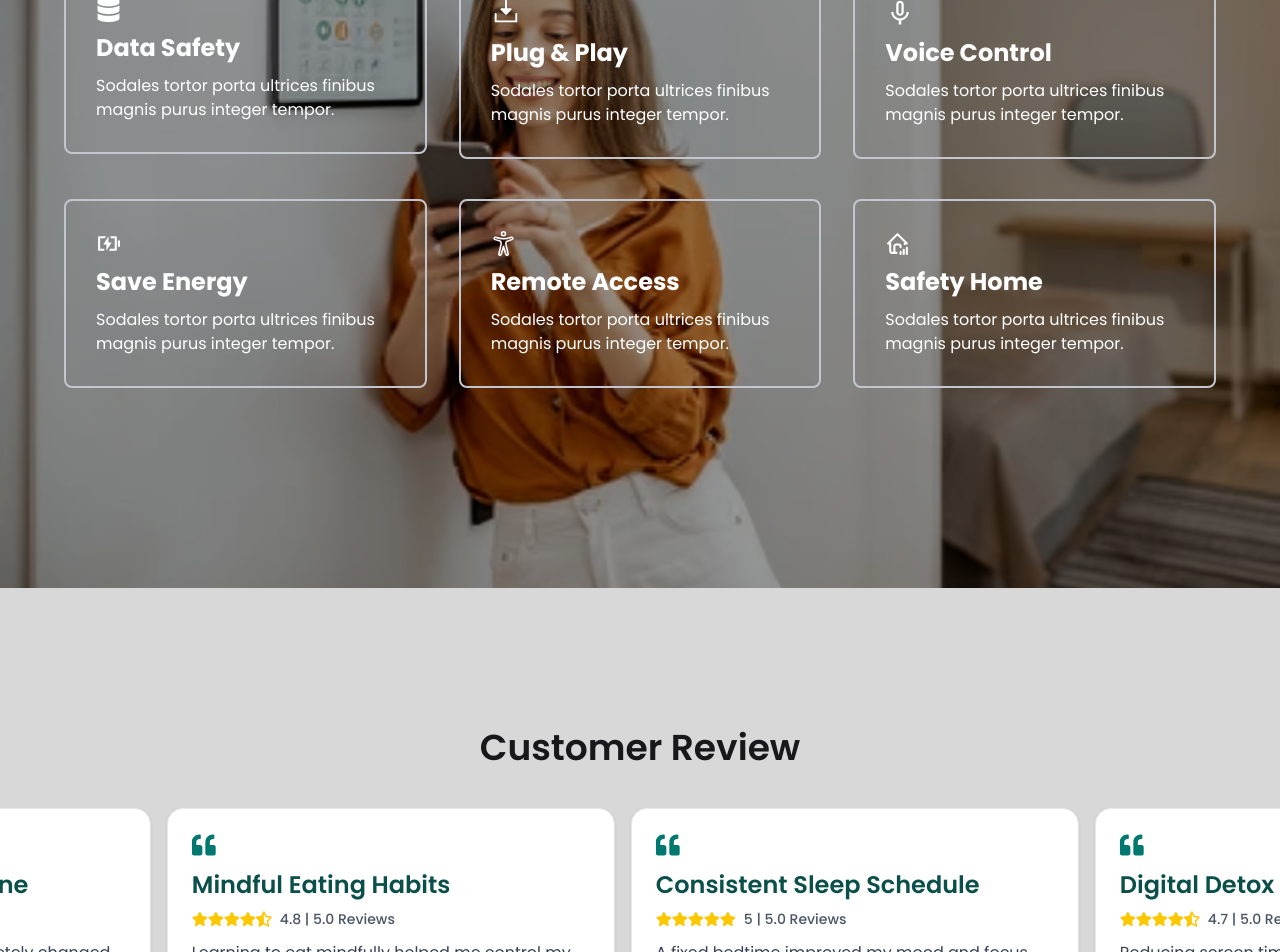
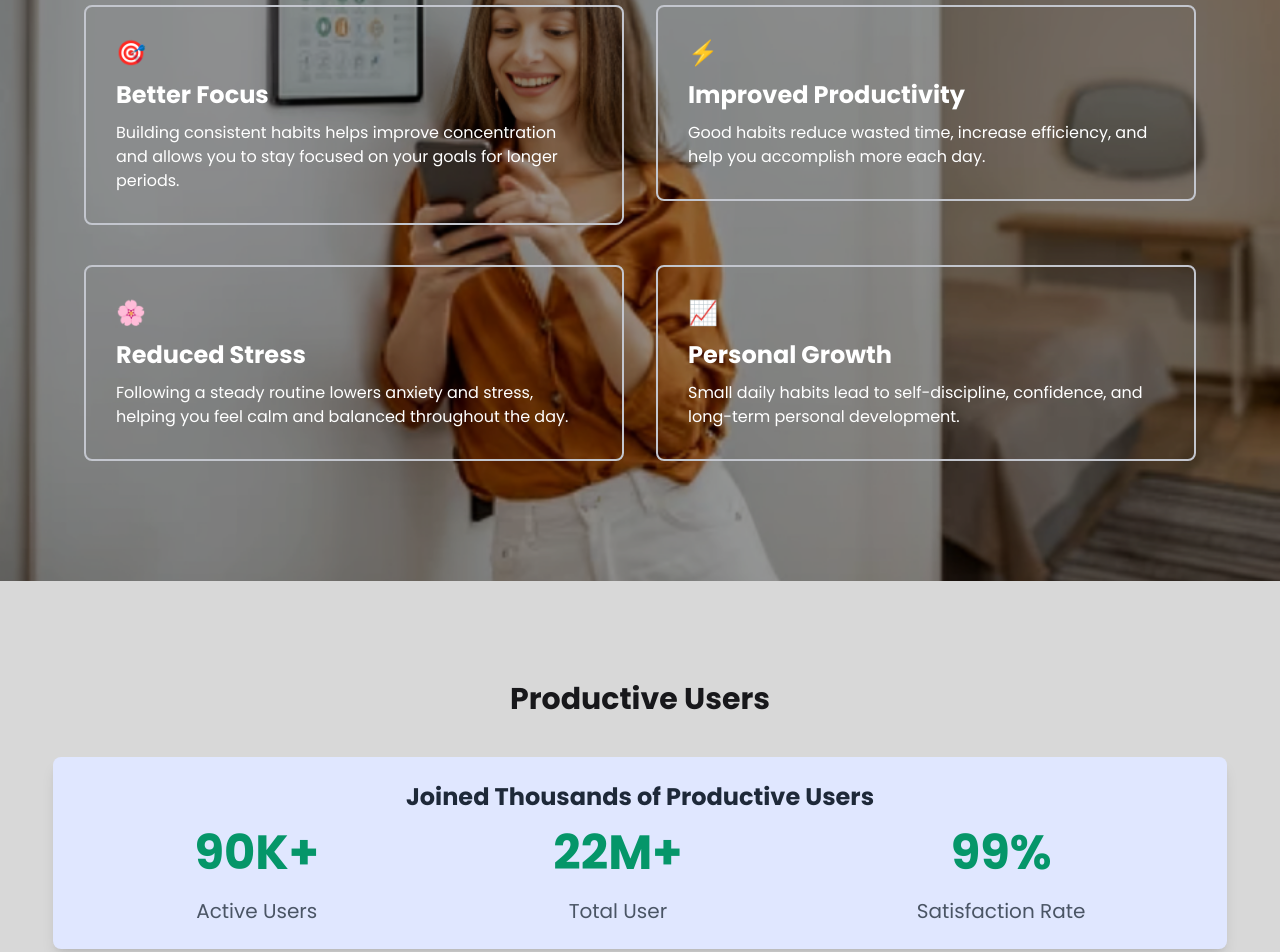
Before and after one commit to toukir5588/habit-hero-client, a React (Vite) app: page / in a window 1280 px wide. Shown: the part 1220-2172 px from the top of the page. Built offline with nearby package versions, Linux system fonts and the light colour scheme; no server answers.

Commit message:
Why Build Habits section is added

```diff
--- a/package.json
+++ b/package.json
@@ -15,6 +15,7 @@
     "firebase": "^12.5.0",
     "motion": "^12.23.24",
     "react": "^19.1.1",
+    "react-countup": "^6.5.3",
     "react-dom": "^19.1.1",
     "react-fast-marquee": "^1.6.5",
     "react-icons": "^5.5.0",
--- a/src/Login/Login.jsx
+++ b/src/Login/Login.jsx
@@ -9,19 +9,19 @@ import AnimationLTR from "../Animation/AnimationLTR";
 import AnimationRTL from "../Animation/AnimationRTL";
 
 const Login = () => {
-  const { signUpGoogle, signInGoogle, setUser, forgotPasswordFunc } =
+  const { signInWithGoogle, signInGoogle, setUser, forgotPasswordFunc } =
     use(AuthContext);
   const [eye, setEye] = useState(false);
   const navigate = useNavigate();
   const emailRef = useRef(null);
 
   const handleGoogleSignin = () => {
-    signUpGoogle()
+    signInWithGoogle()
       .then((result) => {
         const user = result.user;
         setUser(user);
         toast.success("your account is success");
-        navigate("/category/1");
+        navigate("/");
 
         // console.log(user);
       })
--- a/src/Routes/PrivateRoute.jsx
+++ b/src/Routes/PrivateRoute.jsx
@@ -17,7 +17,7 @@ const PrivateRoute = ({ children }) => {
         return children;
     }
 
-    return <Navigate state={location?.pathname} to="/register"></Navigate>;
+    return <Navigate state={location?.pathname} to="/login"></Navigate>;
 };
 
 export default PrivateRoute;
--- /dev/null
+++ b/src/components/HabitDetails/HabitDetails.jsx
@@ -0,0 +1,69 @@
+import React, { useEffect, useState } from 'react';
+import useAxiosSecure from '../../useAxios Secure/useAxios Secure';
+import { useLoaderData } from 'react-router';
+import { FaClock, FaUser, FaTag, FaLock, FaUnlock } from "react-icons/fa";
+
+
+const HabitDetails = () => {
+
+    const axiosIntens = useAxiosSecure();
+ const {_id} = useLoaderData()
+ console.log(_id);
+    const [habitData , setHabitData] = useState([]);
+
+     useEffect(()=>{
+           axiosIntens.get('/habits')
+            .then(res => {
+                console.log(res.data);
+                setHabitData(res.data)
+            })
+            .catch(error=>{
+                console.log('error facing habits',error);
+            })
+        },[axiosIntens])
+  const { title, description, category, reminderTime, startTime, endTime, totalTime, image, userName, createdAt, currentStreak } = habitData;
+
+
+
+  return (
+    <div className="max-w-md mx-auto bg-gradient-to-br from-blue-50 to-blue-100 rounded-2xl shadow-lg overflow-hidden hover:shadow-xl transition-shadow duration-300">
+      <img
+        src={image}
+        alt={title}
+        className="w-full h-48 object-cover"
+      />
+      <div className="p-5 space-y-3">
+        <div className="flex justify-between items-center">
+          <h2 className="text-2xl font-bold text-gray-800">{title}</h2>
+
+        </div>
+
+        <p className="text-gray-600 text-sm leading-relaxed">{description}</p>
+
+        <div className="flex flex-wrap gap-3 text-sm text-gray-700 pt-2">
+          <span className="flex items-center gap-1">
+            <FaTag className="text-blue-500" /> {category}
+          </span>
+          <span className="flex items-center gap-1">
+            <FaClock className="text-orange-500" /> {startTime} - {endTime}
+          </span>
+          <span className="flex items-center gap-1">
+            <FaUser className="text-purple-500" /> {userName}
+          </span>
+        </div>
+
+        <div className="flex justify-between items-center mt-4 pt-3 border-t border-gray-200">
+          <p className="text-xs text-gray-500">
+            Created: {new Date(createdAt).toLocaleDateString()}
+          </p>
+          <p className="text-sm font-semibold text-blue-700">
+            ⏱ Total Time: {totalTime} min
+          </p>
+        </div>
+      </div>
+    </div>
+  );
+};
+
+
+export default HabitDetails;
--- a/src/components/Home/Home.jsx
+++ b/src/components/Home/Home.jsx
@@ -3,6 +3,7 @@ import LatestHabits from "../LatestHabits/LatestHabits";
 import Hero from "../Hero/Hero";
 import MakingLives from "../Makinglives/Makinglives";
 import CustomerReview from "../CustomerReview/CustomerReview";
+import ProductiveUsers from "../ProductiveUsers/ProductiveUsers";
 
 const Home = () => {
   return (
@@ -11,6 +12,7 @@ const Home = () => {
 
       <LatestHabits />
       <MakingLives/>
+      <ProductiveUsers/>
       <CustomerReview/>
     </div>
   );
--- a/src/components/LatestHabits/Card.jsx
+++ b/src/components/LatestHabits/Card.jsx
@@ -4,8 +4,10 @@ import AnimationY from "../../Animation/AnimationY";
 import AnimationLTR from "../../Animation/AnimationLTR";
 import AnimationRTL from "../../Animation/AnimationRTL";
 import { MdOutlineKeyboardDoubleArrowRight } from "react-icons/md";
+import { Link } from "react-router";
 
 const Card = ({ habit }) => {
+
   return (
     <AnimationY>
       <div>
@@ -28,7 +30,9 @@ const Card = ({ habit }) => {
               <div className="go-arrow">→</div>
             </div>
            <AnimationY>
+             <Link to={`/habitDetails/${habit._id}`}>
              <button className="btn w-full mt-7 transform transition-transform duration-200 ease-out hover:scale-110">Vew details <MdOutlineKeyboardDoubleArrowRight /></button>
+             </Link>
            </AnimationY>
           </div>
         </StyledWrapper>
--- a/src/components/MakingLives/MakingLives.jsx
+++ b/src/components/MakingLives/MakingLives.jsx
@@ -2,131 +2,92 @@ import React from "react";
 import styled from "styled-components";
 
 import makingImg from "../../assets/control.png";
-import { FaDatabase } from "react-icons/fa";
-import { PiDownloadSimpleFill } from "react-icons/pi";
-import { MdOutlineKeyboardVoice } from "react-icons/md";
-import { RiBatteryChargeLine } from "react-icons/ri";
-import { IoAccessibilityOutline } from "react-icons/io5";
-import { TbHomeSignal } from "react-icons/tb";
+
 import AnimationY from "../../Animation/AnimationY";
+import AnimationLTR from "../../Animation/AnimationLTR";
+import AnimationRTL from "../../Animation/AnimationRTL";
 
 const MakingLives = () => {
   return (
     <AnimationY>
+
+
         <div
-      className="w-full relative  bg-cover bg-center  mx-auto my-15 flex justify-center items-center "
+      className="w-full relative  bg-cover bg-center  mx-auto my-15 flex flex-col justify-center items-center "
       style={{
         backgroundImage: `url(${makingImg})`,
         backgroundColor: "#0000",
       }}
     >
       <div className="absolute inset-0 bg-black/40"></div>
-      <div className="max-w-6xl relative z-10 mx-auto my-20 py-30 grid grid-cols-1 md:grid-cols-2 lg:grid-cols-3 gap-x-8 gap-y-10 ">
+       <div><h1 className="text-4xl relative z-10 text-white mt-20 text-center font-semibold">Why Build Habits?</h1></div>
+      <div className="max-w-6xl relative z-10 mx-auto my-20 px-5 py-10 grid grid-cols-1 md:grid-cols-2  gap-x-8 gap-y-10 ">
 
-        <AnimationY>
+        <AnimationLTR>
             <div>
           <StyledWrapper>
             <div className="card hover:bg-gray-400 hover:text-white  ">
               <div className="card-details ">
-                <FaDatabase color="#ffff" size="25px" />
-                <p className="text-title">Data Safety</p>
+                <h1 className="text-2xl">🎯</h1>
+                <p className="text-title">Better Focus</p>
                 <p className="text-body ">
-                  Sodales tortor porta ultrices finibus magnis purus integer
-                  tempor.
+                Building consistent habits helps improve concentration and allows you to stay focused on your goals for longer periods.
                 </p>
               </div>
             </div>
           </StyledWrapper>
         </div>
-        </AnimationY>
+        </AnimationLTR>
 
-        <AnimationY>
+        <AnimationRTL>
             <div>
           <StyledWrapper>
             <div className="card hover:bg-gray-400 hover:text-white ">
               <div className="card-details">
-                <PiDownloadSimpleFill color="#ffff" size="30px" />
-                <p className="text-title">Plug & Play</p>
+                <h1 className="text-2xl">⚡</h1>
+                <p className="text-title">Improved Productivity</p>
                 <p className="text-body">
-                  Sodales tortor porta ultrices finibus magnis purus integer
-                  tempor.
+                  Good habits reduce wasted time, increase efficiency, and help you accomplish more each day.
                 </p>
               </div>
             </div>
           </StyledWrapper>
         </div>
-        </AnimationY>
+        </AnimationRTL>
 
-     <AnimationY>
+     <AnimationLTR>
            <div>
           <StyledWrapper>
             <div className="card hover:bg-gray-400 hover:text-white ">
               <div className="card-details">
-                <MdOutlineKeyboardVoice color="#ffff" size="30px" />
-                <p className="text-title">Voice Control</p>
+                <h1 className="text-2xl">🌸</h1>
+                <p className="text-title">Reduced Stress</p>
                 <p className="text-body">
-                  Sodales tortor porta ultrices finibus magnis purus integer
-                  tempor.
+                 Following a steady routine lowers anxiety and stress, helping you feel calm and balanced throughout the day.
                 </p>
               </div>
             </div>
           </StyledWrapper>
         </div>
-     </AnimationY>
+     </AnimationLTR>
 
-       <AnimationY>
+       <AnimationRTL>
          <div>
           <StyledWrapper>
             <div className="card hover:bg-gray-400 hover:text-white ">
               <div className="card-details">
-                <RiBatteryChargeLine color="#ffff" size="25px" />
+                <h1 className="text-2xl">📈</h1>
 
-                <p className="text-title">Save Energy</p>
+                <p className="text-title">Personal Growth</p>
                 <p className="text-body">
-                  Sodales tortor porta ultrices finibus magnis purus integer
-                  tempor.
+                  Small daily habits lead to self-discipline, confidence, and long-term personal development.
                 </p>
               </div>
             </div>
           </StyledWrapper>
         </div>
-       </AnimationY>
+       </AnimationRTL>
 
-      <AnimationY>
-          <div>
-          <StyledWrapper>
-            <div className="card hover:bg-gray-400 hover:text-white ">
-              <div className="card-details">
-                <IoAccessibilityOutline color="#ffff" size="25px" />
-
-                <p className="text-title">Remote Access</p>
-                <p className="text-body">
-                  Sodales tortor porta ultrices finibus magnis purus integer
-                  tempor.
-                </p>
-              </div>
-            </div>
-          </StyledWrapper>
-        </div>
-      </AnimationY>
-
-
-       <AnimationY>
-         <div>
-          <StyledWrapper>
-            <div className="card hover:bg-gray-400 hover:text-white ">
-              <div className="card-details">
-                <TbHomeSignal color="#ffff" size="25px" />
-                <p className="text-title">Safety Home</p>
-                <p className="text-body">
-                  Sodales tortor porta ultrices finibus magnis purus integer
-                  tempor.
-                </p>
-              </div>
-            </div>
-          </StyledWrapper>
-        </div>
-       </AnimationY>
 
       </div>
     </div>
--- a/src/components/Navbar/Navbar.jsx
+++ b/src/components/Navbar/Navbar.jsx
@@ -20,7 +20,7 @@ const Navbar = () => {
 
             setUser(null)
             toast.success("your logOut is success");
-            navigate('/auth/login')
+            navigate('/login')
             // console.log(user);
           })
           .catch((error) => {
--- /dev/null
+++ b/src/components/ProductiveUsers/ProductiveUsers.jsx
@@ -0,0 +1,43 @@
+import React from "react";
+import CountUp from "react-countup";
+import { FaStar } from "react-icons/fa";
+
+const ProductiveUsers = () => {
+  const renderStars = (rating) => {
+    const stars = [];
+    for (let i = 0; i < 5; i++) {
+      stars.push(
+        <FaStar key={i} color={i < rating ? "#ffc107" : "#e4e4e4"} size={16} />
+      );
+    }
+    return stars;
+  };
+  return (
+    <div className="w-11/12 mx-auto  ">
+      <h1 className="text-3xl font-bold my-10 text-center">Productive Users</h1>
+      <div>
+
+  <div class="bg-indigo-100 rounded-lg p-6 text-center shadow-lg my-10  ">
+    <h2 class="text-2xl font-bold text-gray-800 mb-4">Joined Thousands of Productive Users</h2>
+    <div class="flex justify-center text-center md:justify-around flex-col space-y-7 md:space-y-0 md:flex-row  items-center ">
+      <div class="text-center">
+       <div className="text-5xl font-bold text-[#059669]"> <CountUp end={90} duration={3}  enableScrollSpy separator="," />K+</div>
+        <p class="text-xl mt-5 text-gray-600">Active Users</p>
+      </div>
+      <div class="text-center">
+        <div className="text-5xl font-bold text-[#059669]"> <CountUp end={22} duration={3}  enableScrollSpy separator="," />M+</div>
+        <p class="text-xl mt-5 text-gray-600">Total User</p>
+      </div>
+      <div class="text-center">
+        <div className="text-5xl font-bold text-[#059669]"><CountUp end={99} duration={3}  enableScrollSpy separator="," />%</div>
+        <p class="text-xl mt-5 text-gray-600">Satisfaction Rate</p>
+      </div>
+    </div>
+  </div>
+
+      </div>
+    </div>
+  );
+};
+
+export default ProductiveUsers;
--- a/src/contexts/AuthProvider.jsx
+++ b/src/contexts/AuthProvider.jsx
@@ -73,6 +73,7 @@ const AuthProvider = ({ children }) => {
         signInUser,
         signInWithGoogle,
         signOutUser,
+        setUser,
         user,
         loading,
         updateUser,
--- a/src/main.jsx
+++ b/src/main.jsx
@@ -12,6 +12,8 @@ import Register from './components/Register/Register.jsx';
 import AllHabits from './AllHabits/AllHabits.jsx';
 import Login from './Login/Login.jsx';
 import { ToastContainer } from 'react-toastify';
+import HabitDetails from './components/HabitDetails/HabitDetails.jsx';
+import PrivateRoute from './Routes/PrivateRoute.jsx';
 
 
 const router = createBrowserRouter([
@@ -43,11 +45,11 @@ const router = createBrowserRouter([
       //   path: 'myBids',
       //   element: <PrivateRoute><MyBids></MyBids></PrivateRoute>
       // },
-      // {
-      //   path: 'productDetails/:id',
-      //   loader: ({params}) => fetch(`http://localhost:3000/products/${params.id}`),
-      //   element: <PrivateRoute><ProductDetails></ProductDetails></PrivateRoute>
-      // }
+      {
+        path: '/habitDetails/:id',
+        loader: ({params}) => fetch(`http://localhost:3000/habits/${params.id}`),
+        element: <PrivateRoute><HabitDetails></HabitDetails></PrivateRoute>
+      }
     ]
   },
 ]);
```
Also changed, not shown: 1 other file (tests, documents, lock files or other folders).
